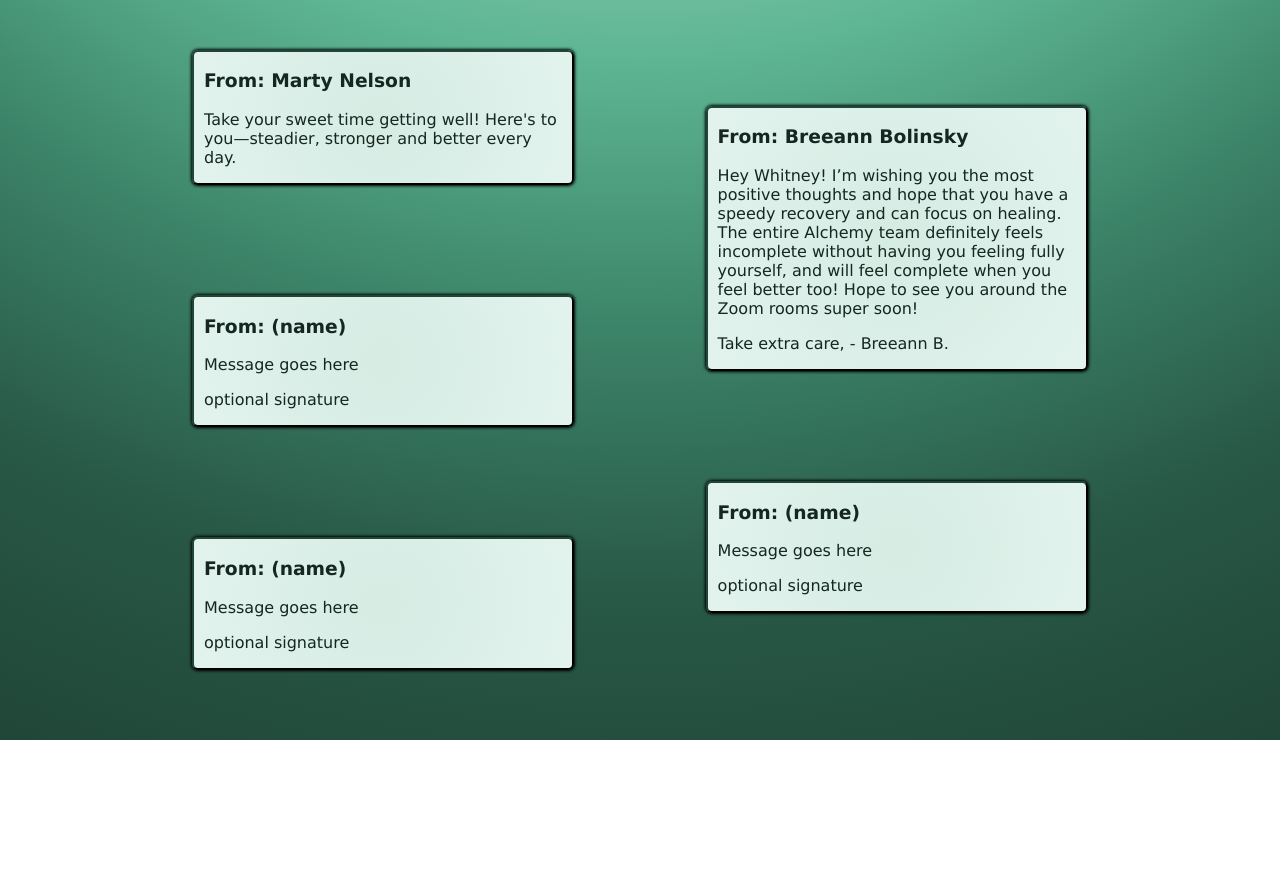
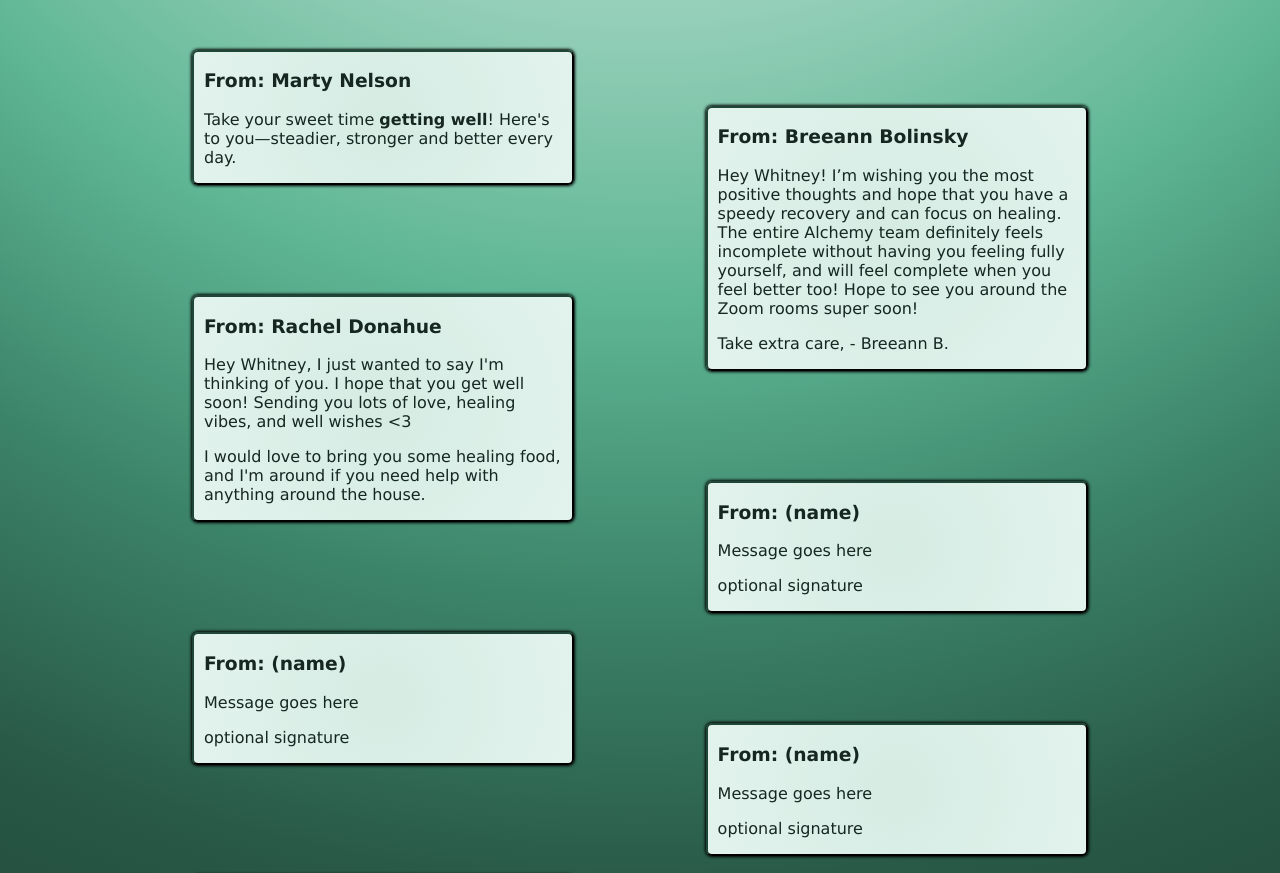
Before and after one commit to bryanakitchen/get-well, a React app: page / in a window 1280 px wide. Shown: the part 2258-3131 px from the top of the page. Before the commit the page ends 2998 px from the top, so only its background shows below. Built offline with nearby package versions, Linux system fonts and the light colour scheme.

Commit message:
add messages

```diff
--- a/src/components/app/App.jsx
+++ b/src/components/app/App.jsx
@@ -87,7 +87,7 @@ export default class App extends Component {
           <div className={styles.messageLeft} data-aos="fade-right">
             <h3>From: Marty Nelson</h3>
             <p>
-              Take your sweet time getting well! Here's to you—steadier, stronger and better every day.
+              Take your sweet time <b>getting well</b>! Here's to you—steadier, stronger and better every day.
             </p>
           </div>
 
@@ -98,6 +98,26 @@ export default class App extends Component {
             </p>
             <p>
               Take extra care, - Breeann B.
+            </p>
+          </div>
+
+          <div className={styles.messageLeft} data-aos="fade-left">
+            <h3>From: Rachel Donahue</h3>
+            <p>
+              Hey Whitney, I just wanted to say I'm thinking of you.  I hope that you get well soon!  Sending you lots of love, healing vibes, and well wishes &#60;&#51;
+            </p>
+            <p>
+              I would love to bring you some healing food, and I'm around if you need help with anything around the house.
+            </p>
+          </div>
+
+          <div className={styles.messageRight} data-aos="fade-left">
+            <h3>From: (name)</h3>
+            <p>
+              Message goes here
+            </p>
+            <p>
+              optional signature
             </p>
           </div>
 
```
